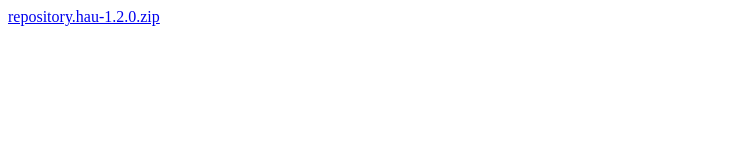
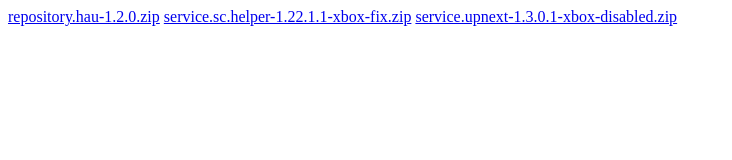
Before and after one commit to hau-hau-hau/hau, a plain HTML site: page index.html in a window 1280 px wide. Shown: the whole page, without its empty margins (0-732 px from the left). Drawn offline with Linux system fonts and the light colour scheme.

Commit message:
Update index.html

```diff
--- a/index.html
+++ b/index.html
@@ -1 +1,3 @@
 <a href="repository.hau-1.2.0.zip">repository.hau-1.2.0.zip</a>
+<a href="zips/service.sc.helper-1.22.1.1-xbox-fix.zip">service.sc.helper-1.22.1.1-xbox-fix.zip</a>
+<a href="zips/service.upnext-1.3.0.1-xbox-disabled.zip">service.upnext-1.3.0.1-xbox-disabled.zip</a>
```
